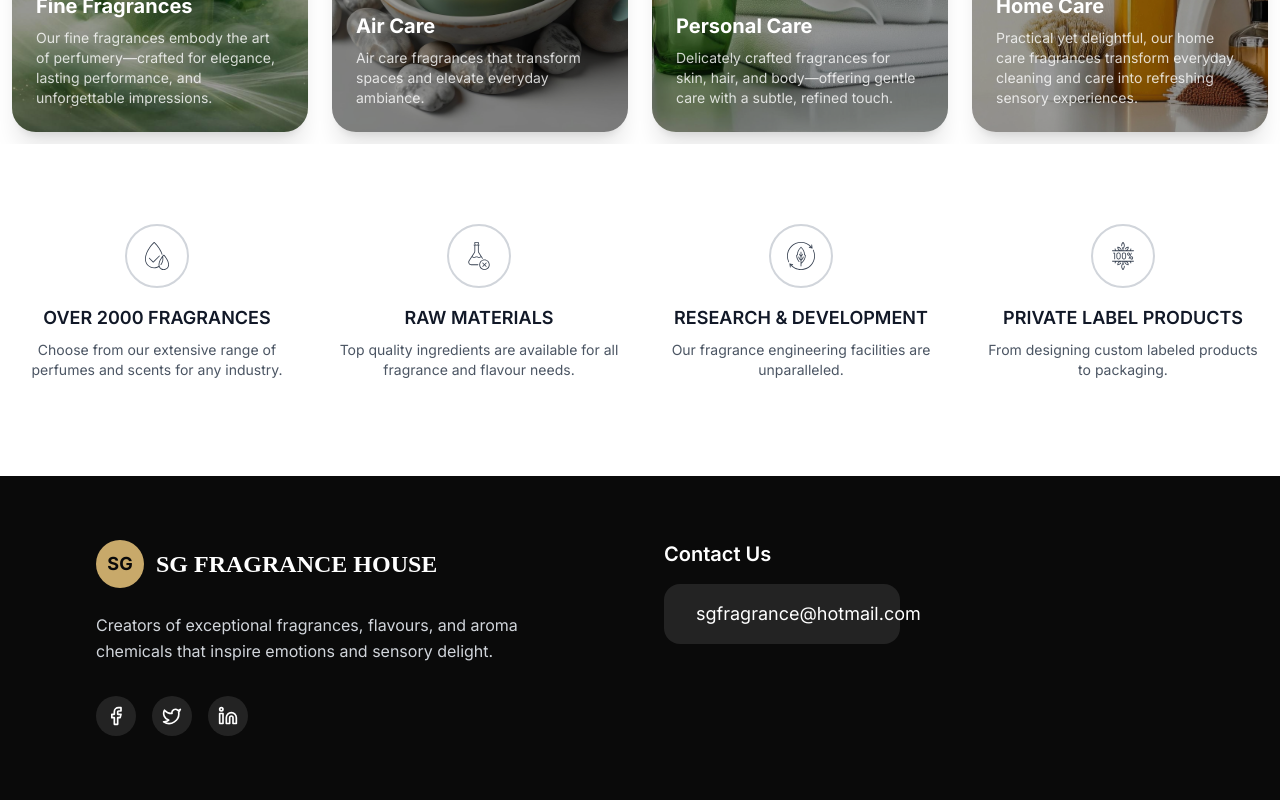
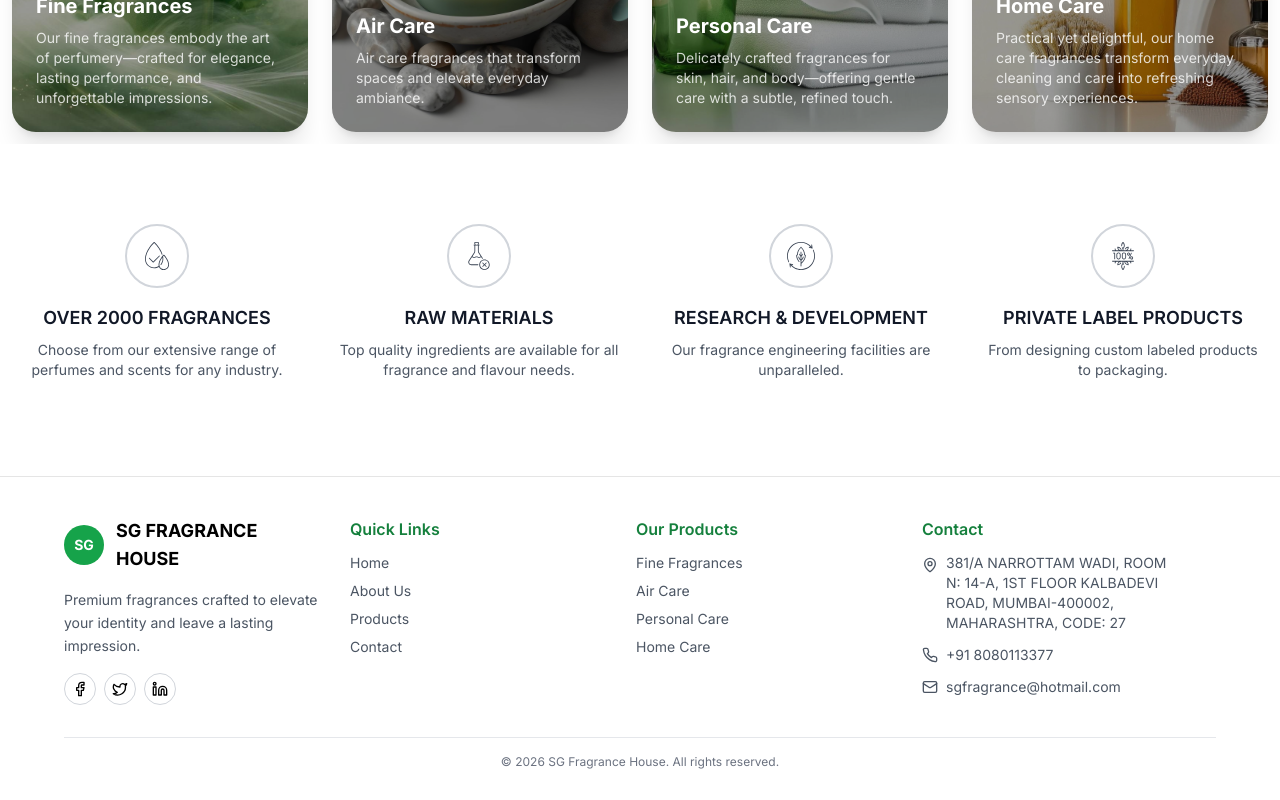
Before and after one commit to Trupti840/oriental-aromatics, a Next.js app: page / in a window 1280 px wide. Shown: the part 2000-2800 px from the top of the page. Built offline with nearby package versions, Linux system fonts and the light colour scheme.

Commit message:
updated code for footer and about us

```diff
--- /dev/null
+++ b/app/about/page.tsx
@@ -0,0 +1,147 @@
+"use client";
+ import Navbar from "@/components/Navbar";
+ import Footer from "@/components/Footer";
+ import FeaturesSection from "@/components/FeaturesSection";
+ import { motion, useScroll, useTransform } from "framer-motion";
+ import { useRef } from "react";
+ import Image from "next/image";
+ export default function AboutPage() {
+   const ref = useRef(null);
+   // Smooth parallax (reduced for better UX)
+   const { scrollYProgress } = useScroll({
+     target: ref,
+     offset: ["start end", "end start"],
+   });
+   const yImage = useTransform(scrollYProgress, [0, 1], [50, -50]);
+   return (
+     <div className="bg-white text-black overflow-hidden" id="about">
+       <Navbar />
+       {/* HERO SECTION */}
+           <section className="relative h-screen w-full overflow-hidden">
+       {/* Background Images */}
+       <div className="absolute inset-0">
+         {/* Desktop Image */}
+         <Image
+           src="/images/hero.jpg"
+           alt="Luxury fragrance"
+           fill
+           priority
+           className="hidden md:block object-cover"
+         />
+
+         {/* Mobile Image */}
+         <Image
+           src="/images/hero-mob.png"
+           alt="Luxury fragrance mobile"
+           fill
+           priority
+           className="block md:hidden object-cover"
+         />
+
+         {/* Light Overlay */}
+         <div className="absolute inset-0 bg-white/25"></div>
+       </div>
+
+       {/* Hero Content */}
+       <div className="relative z-10 flex items-center justify-center md:justify-start h-full px-6 md:px-12 lg:px-24">
+         <motion.div
+           className="text-center md:ml-20 max-w-3xl"
+           initial={{ opacity: 0, y: 50 }}
+           animate={{ opacity: 1, y: 0 }}
+           transition={{ duration: 0.8 }}
+         >
+           {/* Heading */}
+           <h1 className="text-3xl sm:text-4xl md:text-6xl lg:text-7xl font-bold text-black leading-tight">
+             We Create Sensory Stories
+           </h1>
+
+           {/* Description */}
+           <p className="mt-5 text-base sm:text-lg text-gray-700 leading-relaxed">
+             Blending science, creativity, and innovation
+             <br className="hidden md:block" />
+             to craft unforgettable fragrance and flavour experiences.
+           </p>
+         </motion.div>
+       </div>
+     </section>
+       {/* SECTION 1 */}
+       <section className="grid md:grid-cols-2 gap-10 items-center px-6 md:px-16 py-20">
+         <motion.div
+           className="overflow-hidden rounded-2xl"
+           initial={{ opacity: 0, scale: 0.9 }}
+           whileInView={{ opacity: 1, scale: 1 }}
+         >
+           <img
+             src="/images/fragrance.jpg"
+             className="w-full h-[400px] object-cover"
+           />
+         </motion.div>
+
+         <motion.div
+           initial={{ opacity: 0, x: 60 }}
+           whileInView={{ opacity: 1, x: 0 }}
+         >
+           <h2 className="text-3xl md:text-4xl font-bold mb-6">
+             Crafted with Passion
+           </h2>
+           <p className="text-gray-600 leading-relaxed">
+             We blend innovation with artistry to create fragrances and flavours
+             that connect deeply with human emotions. Every product is a result
+             of precision, creativity, and years of expertise.
+           </p>
+         </motion.div>
+       </section>
+
+       {/* SECTION 2 */}
+       <section className="grid md:grid-cols-2 gap-10 items-center px-6 md:px-16 py-20 bg-gray-50">
+         <motion.div
+           className="order-2 md:order-1"
+           initial={{ opacity: 0, x: -60 }}
+           whileInView={{ opacity: 1, x: 0 }}
+         >
+           <h2 className="text-3xl md:text-4xl font-bold mb-6">
+             Who We Are
+           </h2>
+           <p className="text-gray-600 leading-relaxed">
+             Established since 2021, SG Fregrances, is a renowned manufacturer
+               house in the line of perfumery and aromatic oils. Through
+               innovative research, technology, development and collaboration, SG
+               Fregrances has consistently delivered subtle fragrances for a
+               gamut of industries across the world. Their expertise in aroma
+               technology is reflected in the innovative and wide product variety
+               and an ever growing market of loyal customers around the world.
+           </p>
+         </motion.div>
+
+         <motion.div
+           className="overflow-hidden rounded-2xl order-1 md:order-2"
+           initial={{ opacity: 0, scale: 0.9 }}
+           whileInView={{ opacity: 1, scale: 1 }}
+         >
+           <img
+             src="/images/hero2.jpg"
+             className="w-full h-[400px] object-cover"
+           />
+         </motion.div>
+       </section>
+       {/* CTA */}
+       <section className="py-20 text-center px-6">
+         <motion.h3
+           initial={{ opacity: 0, y: 40 }}
+           whileInView={{ opacity: 1, y: 0 }}
+           className="text-3xl md:text-4xl font-bold"
+         >
+           Let's Build Something Amazing Together
+         </motion.h3>
+         <motion.button
+           whileHover={{ scale: 1.1 }}
+           whileTap={{ scale: 0.95 }}
+           className="mt-8 px-8 py-4 bg-green-600 text-black rounded-full"
+         >
+           Contact Us
+         </motion.button>
+       </section>
+       <Footer />
+     </div>
+   );
+ }
--- a/components/Footer.tsx
+++ b/components/Footer.tsx
@@ -1,56 +1,95 @@
 import Link from "next/link";
-import { Mail, Phone, MapPin, Facebook, Twitter, Linkedin } from "lucide-react";
+ import {
+   Mail,
+   Phone,
+   MapPin,
+   Facebook,
+   Twitter,
+   Linkedin,
+ } from "lucide-react";
 
  const Footer = () => {
    return (
-    <footer className="bg-oriental-dark text-white py-16 px-6 md:px-12 lg:px-24">
-      <div className="max-w-7xl mx-auto grid md:grid-cols-4 gap-12">
-        {/* Logo & Description */}
-        <div className="md:col-span-2">
-          <div className="flex items-center space-x-3 mb-6">
-            <div className="w-12 h-12 bg-oriental-gold rounded-full flex items-center justify-center">
-              <span className="text-oriental-dark font-bold text-lg">SG</span>
+     <footer className="bg-white text-black border-t border-[#e5e5e5] pt-10 pb-0 px-4 md:px-8 lg:px-16">
+       <div className="w-full pl-0 pr-[20px] md:pr-[40px] grid md:grid-cols-4 gap-8">
+
+         {/* Brand */}
+         <div>
+           <div className="flex items-center space-x-3 mb-4">
+             <div className="w-9 h-9 md:w-10 md:h-10 bg-green-600 rounded-full flex items-center justify-center flex-shrink-0">
+               <span className="text-white font-bold text-xs md:text-sm">SG</span>
              </div>
-            <h3 className="text-2xl font-display font-bold">
-              SG FRAGRANCE HOUSE
-            </h3>
+             <h3 className="text-lg font-bold">SG FRAGRANCE HOUSE</h3>
            </div>
-          <p className="text-gray-300 leading-relaxed mb-8 max-w-md">
-            Creators of exceptional fragrances, flavours, and aroma chemicals
-            that inspire emotions and sensory delight.
+
+           <p className="text-gray-600 text-sm leading-relaxed mb-4">
+             Premium fragrances crafted to elevate your identity and leave a lasting impression.
            </p>
-          <div className="flex space-x-4">
+
+           <div className="flex space-x-2">
+             {[Facebook, Twitter, Linkedin].map((Icon, i) => (
                <a
+                 key={i}
                  href="#"
-              className="w-10 h-10 bg-white/10 rounded-full flex items-center justify-center hover:bg-oriental-gold hover:text-oriental-dark transition-all"
+                 className="w-8 h-8 border border-gray-300 rounded-full flex items-center justify-center hover:bg-black hover:text-white transition"
                >
-              <Facebook size={20} />
+                 <Icon size={16} />
                </a>
-            <a
-              href="#"
-              className="w-10 h-10 bg-white/10 rounded-full flex items-center justify-center hover:bg-oriental-gold hover:text-oriental-dark transition-all"
-            >
-              <Twitter size={20} />
-            </a>
-            <a
-              href="#"
-              className="w-10 h-10 bg-white/10 rounded-full flex items-center justify-center hover:bg-oriental-gold hover:text-oriental-dark transition-all"
-            >
-              <Linkedin size={20} />
-            </a>
+             ))}
            </div>
          </div>
 
-        {/* Contact Info */}
-        <div className="space-y-4">
-          <h4 className="text-xl font-semibold">Contact Us</h4>
-          <div className="flex items-center space-x-4 p-4 bg-white/10 rounded-2xl">
-            <Mail className="w-6 h-6" />
-            <span className="text-lg">sgfragrance@hotmail.com</span>
+         {/* Quick Links */}
+         <div>
+           <h4 className="text-base font-semibold mb-3 text-green-700">Quick Links</h4>
+           <ul className="space-y-2 text-gray-600 text-sm">
+             <li><Link href="/" className="hover:text-green-700 transition-colors">Home</Link></li>
+             <li><Link href="/about" className="hover:text-green-700 transition-colors">About Us</Link></li>
+             <li><Link href="/#explore-section" className="hover:text-green-700 transition-colors">Products</Link></li>
+             <li><Link href="/contact" className="hover:text-green-700 transition-colors">Contact</Link></li>
+           </ul>
+         </div>
+
+         {/* Products */}
+         <div>
+           <h4 className="text-base font-semibold mb-3 text-green-700">Our Products</h4>
+           <ul className="space-y-2 text-gray-600 text-sm">
+             <li><Link href="#" className="hover:text-green-700 transition-colors">Fine Fragrances</Link></li>
+             <li><Link href="#" className="hover:text-green-700 transition-colors">Air Care</Link></li>
+             <li><Link href="#" className="hover:text-green-700 transition-colors">Personal Care</Link></li>
+             <li><Link href="#" className="hover:text-green-700 transition-colors">Home Care</Link></li>
+           </ul>
+         </div>
+
+         {/* Contact */}
+         <div>
+           <h4 className="text-base font-semibold mb-3 text-green-700">Contact</h4>
+
+           <div className="space-y-3 text-gray-600 text-sm">
+             <div className="flex items-start space-x-2 transition-colors">
+               <MapPin className="w-4 h-4 mt-1 flex-shrink-0" />
+               <span className="hover:text-green-700">381/A NARROTTAM WADI, ROOM N: 14-A, 1ST FLOOR KALBADEVI ROAD, MUMBAI-400002, MAHARASHTRA, CODE: 27</span>
+             </div>
+
+             <div className="flex items-center space-x-2 transition-colors">
+               <Phone className="w-4 h-4 flex-shrink-0" />
+               <span className="hover:text-green-700">+91 8080113377</span>
+             </div>
+
+             <div className="flex items-center space-x-2 transition-colors">
+               <Mail className="w-4 h-4 flex-shrink-0" />
+               <span className="hover:text-green-700">sgfragrance@hotmail.com</span>
              </div>
            </div>
+         </div>
+       </div>
+
+       {/* Bottom */}
+       <div className="border-t border-gray-200 mt-8 pt-4 pb-4 text-center text-gray-500 text-xs">
+         © {new Date().getFullYear()} SG Fragrance House. All rights reserved.
        </div>
      </footer>
    );
  };
+
  export default Footer;
--- a/components/ProductGrid.tsx
+++ b/components/ProductGrid.tsx
@@ -136,7 +136,7 @@ const ProductSlider = () => {
             <div key={i} className="flex flex-col items-center group">
 
               {/* Icon Circle */}
-              <div className="w-16 h-16 flex items-center justify-center rounded-full border-2 border-gray-300 group-hover:bg-black group-hover:text-white transition duration-300 mb-4">
+              <div className="w-16 h-16 flex items-center justify-center rounded-full border-2 border-gray-300 group-hover:bg-green-600 group-hover:text-white transition duration-300 mb-4">
                 <div className="text-gray-700 group-hover:text-white transition duration-300 group-hover:scale-110">
                   {item.icon}
                 </div>
```
Also changed, not shown: components/Navbar.tsx (+16 -9 lines). Lines whose indentation alone changed are shown as unchanged.
